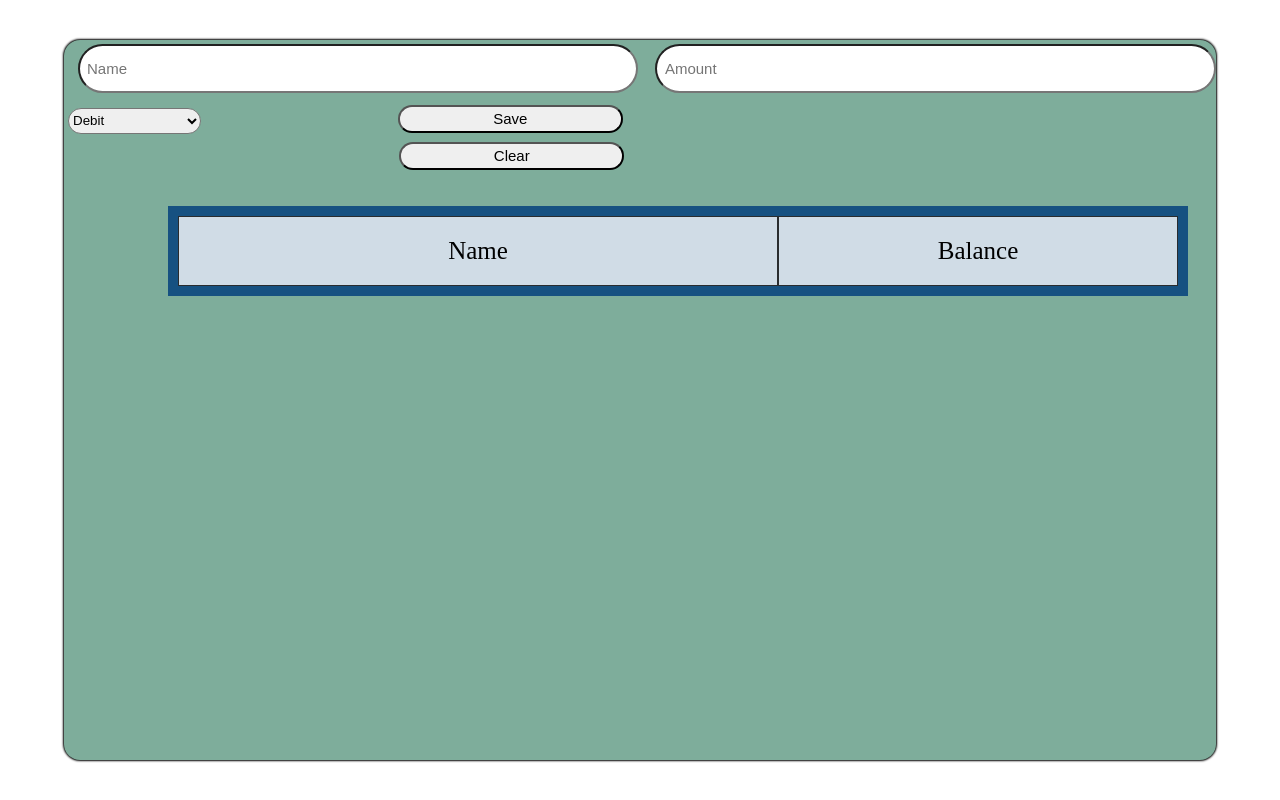
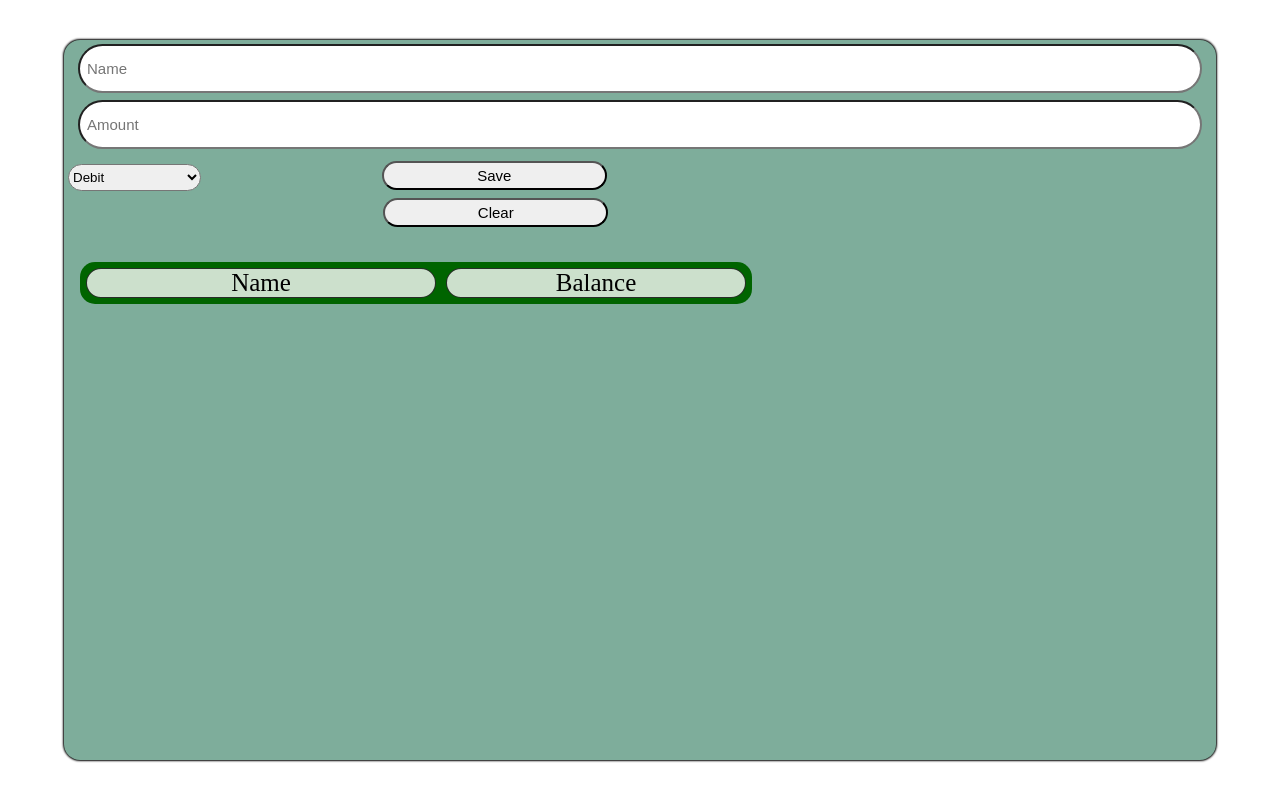
Before and after one commit to CDJ8213/FEWD-BudgetTool, a plain HTML site: page index.html in a window 1280 px wide. Drawn offline with Linux system fonts and the light colour scheme.

Commit message:
Changes for flex and grid reqs

```diff
--- a/Styles/Large-media.css
+++ b/Styles/Large-media.css
@@ -1,8 +1,7 @@
 @media screen and (min-width: 960px) {
 
     .data-entry_input {
-        flex-direction: row;
-        width: 47%;
+        width: 96%;
         height: 2em;
         margin-left: .9em;
         margin-top: .25em;
@@ -13,7 +12,6 @@
         font-size: 15px;
         margin-left: 7em;
         width: 15em;
-
     }
     .data-entry_clear {
         font-size: 15px;
@@ -23,15 +21,15 @@
     }
 
     .grid-container {
-        grid-template-columns: 600px 400px;
-        margin-left: 6.5em;
+        margin-left: 1em;
+
     }
 
     .grid-item {
         font-size: 25px;
     }
-.select {
-    width: 10em;
+    .select {
+        width: 10em;
 
 
 }
--- a/Styles/medium_media.css
+++ b/Styles/medium_media.css
@@ -1,8 +1,4 @@
 @media screen and (min-width: 769px) {
-
-    .data-entry_input {
-        flex-direction: column;
-    }
 
     .grid-container {
         grid-template-columns: 350px 300px;
--- a/Styles/small_media.css
+++ b/Styles/small_media.css
@@ -16,57 +16,59 @@
     margin-bottom: .5em;
     margin-left: .6em;
     flex-direction: column;
-    margin-left: .6em;
     border-radius: 25px;
+    display: flex;
+    flex-wrap: wrap;
 
-         }
-
-.div {
-    flex-wrap: wrap;
-    justify-content: center;
     }
 
 .data-entry_selector {
     padding: .25em;
-    width: 7em;
+    width: 6em;
     height: 1em;
+    margin-top: .02em;
+
 
     }
 
 .data-entry_saves  {
     padding: .25em;
-    width: 7em;
+    width: 6em;
     border-radius: 25px;
     margin-top: .02em;
 
     }
 .data-entry_clear {
     padding: .25em;
-    width: 7em;
+    width: 6em;
     border-radius: 25px;
     margin-top: .02em;
+
 
     }
 .data-entry_actions{
     display: flex;
-        }
+    flex-wrap: wrap;
+    flex-direction: row;        }
 
 .grid-container {
     display: inline-grid;
     grid-template-columns: 185px 130px;
-    background-color: #165181;
-    padding: 10px;
+    padding: 6px;
     margin-top: 2em;
     margin-left: .1em;
+    grid-gap: 10px;
+    border-radius: 15px;
     }
 
 .grid-item {
     background-color: rgba(255, 255, 255, 0.8);
     border: 1px solid rgba(0, 0, 0, 0.8);
-    padding: 20px;
     font-size: 15px;
     text-align: center;
-    overflow-wrap: break-word
+    overflow-wrap: break-word;
+    border-radius: 15px;
+
     }
 
 .select {
@@ -76,3 +78,7 @@
     border-radius: 25px;
 
     }
+
+.grid-container:nth-child(3) {
+    background-color: darkgreen;
+}
```
